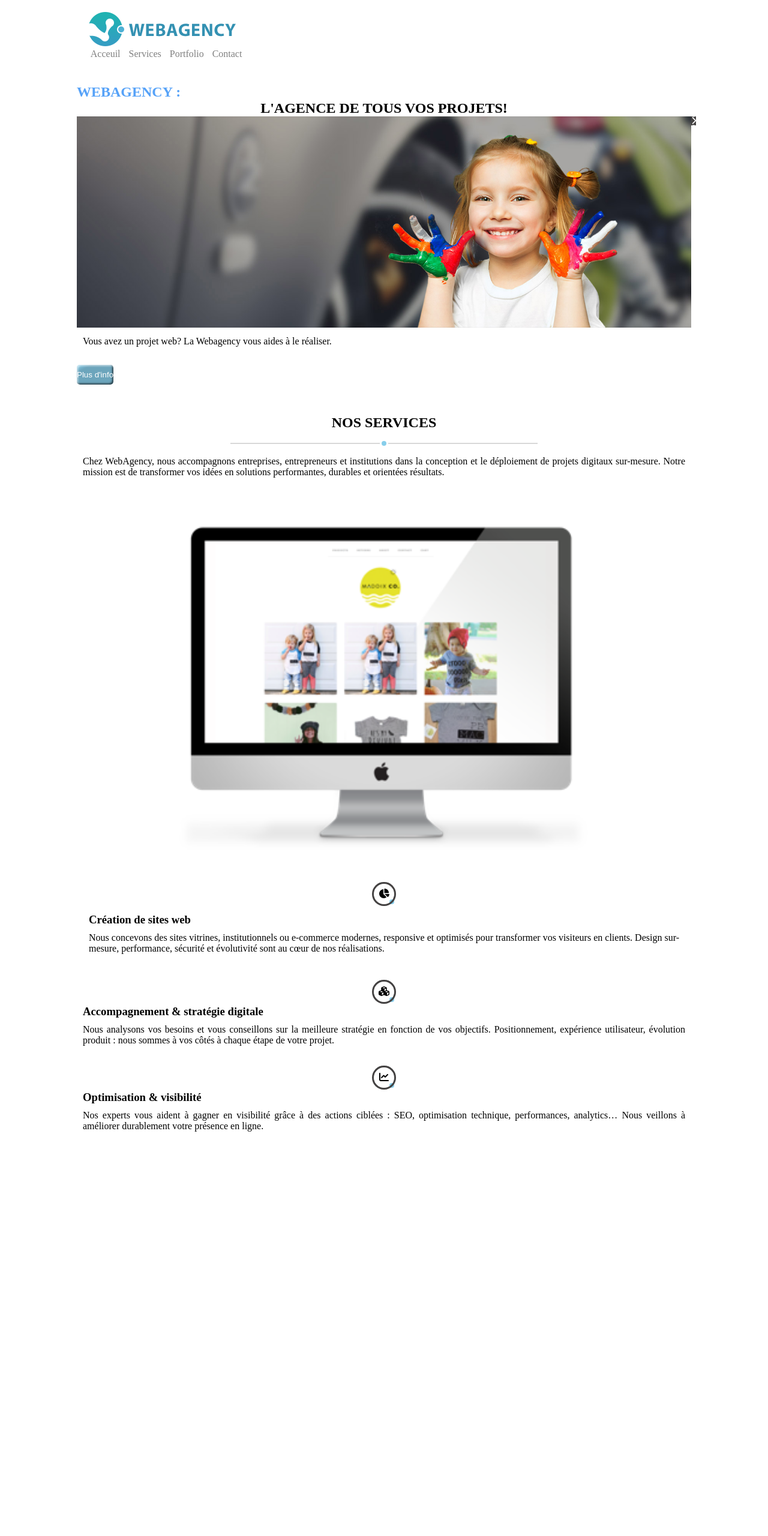
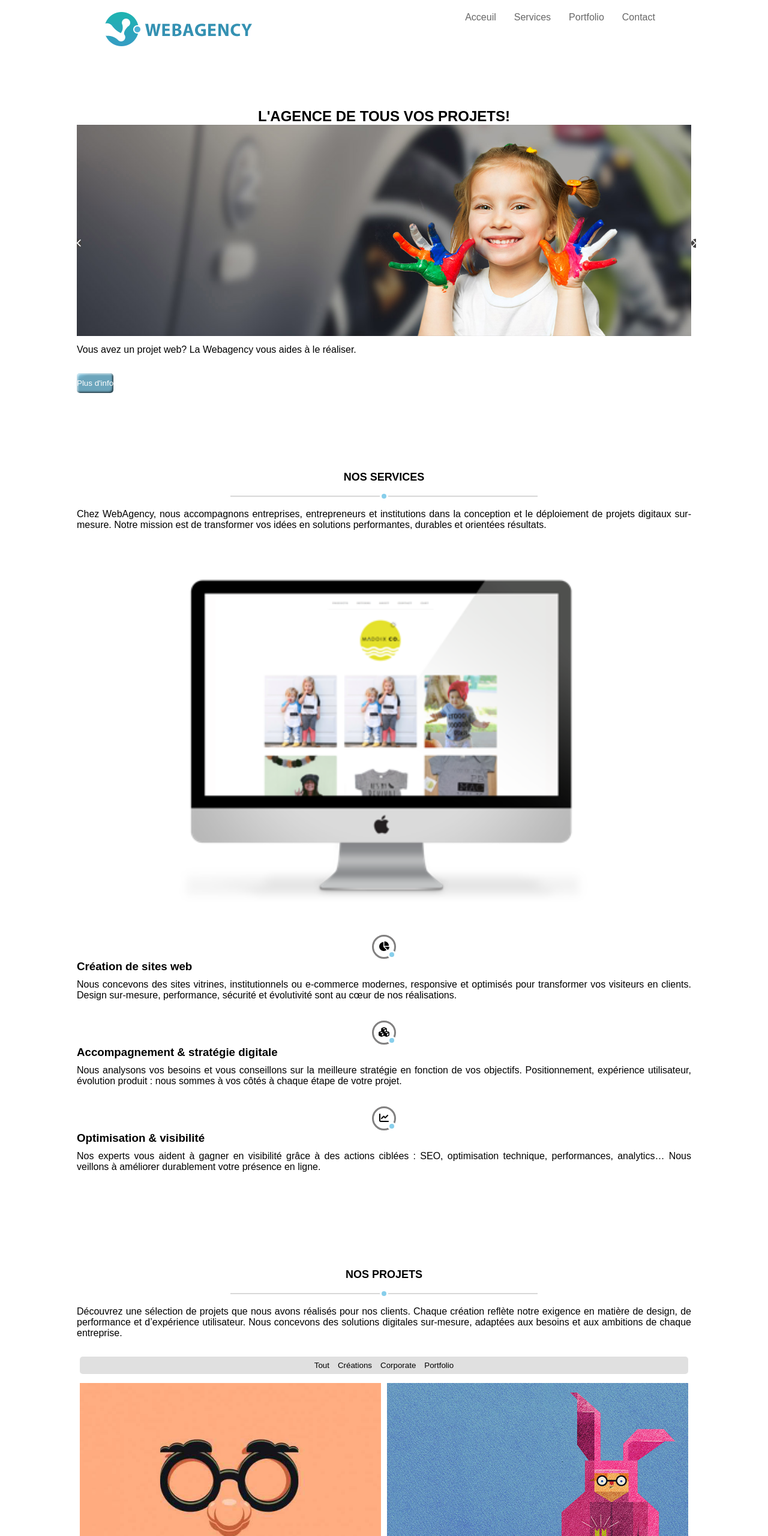
Before and after one commit to cc-didic/Webagency, a plain HTML site: page index.html in a window 1280 px wide. Shown: the top 2560 px of the page at 60% size. Before the commit the page ends 2056 px from the top, so only its background shows below. Drawn offline with Linux system fonts and the light colour scheme.

Commit message:
Modification des parametre generaux et du header

```diff
--- a/main.css
+++ b/asset/css/index.css
@@ -1,32 +1,76 @@
-/* Réinitialisation de la fenêtre pour enlever les marges */
+/*---------------------------------------- Paramètre généraux ----------------------------------------*/
 * {
     box-sizing: border-box;
     margin: 0;
     padding: 0;
+    text-decoration: none;
+}
+
+body{
+    font-family: Arial, Helvetica, sans-serif;
 }
 
 /* Logo et Nav */
 .container-nav{
-   /* Alignement des objets */
-    display: flex;
-    justify-content: space-between;
-    position: fixed;
-    top:0; left: 0%;
-    padding: 20px 11% 20px 11%;
-    z-index: 9998;
-    width: 100%;
-    background-color: rgb(255, 255, 255);
+    max-width: 1400px;
+    margin: 0 auto;
 }
 
+h1{
+    color: #fff;
+    font-size: 2.2rem;
+    text-transform: uppercase;
+}
 
-header a{
-    /* Marge, enlever le soulignage et couleur tu texte */
-    padding-left: 10px;
-    text-decoration: none;
-    color: gray;
+span{
+    color: #70abcf;
+    font-size: 1rem;
 }
+
+h2{
+    text-align: center;
+    text-transform: uppercase;
+}
+/*------------------------------------ Fin Paramètre généraux ----------------------------------------*/
+
+/*------------------------------------------- HEADER -------------------------------------------------*/
+header{
+    width: 100%;
+    display: flex;
+    position: fixed;
+    justify-content: space-around;
+    overflow: hidden;
+    top:0;
+    left: 0;
+    right: 0;
+    z-index: 5;
+}
+
+.logo, .main-menu{
+    margin: 20px 0;
+}
+
+.main-menu ul{
+    list-style: none;
+    display: flex;
+}
+
+.main-menu a{
+    color: rgba(0, 0, 0, .6);
+    font-size: 1rem;
+    padding: 30px 20px 30px 10px;
+}
+
+.main-menu a:hover{
+    color: #70abcf;
+    border-top: 3px solid #588baa;
+}
+
+/*--------------------------------------- Fin HEADER -------------------------------------------------*/
+
 /* Fin Logo et Nav */
 
+/* Main */
 .container{
     display: flex;
     flex-direction: column;
@@ -34,9 +78,10 @@ header a{
        /* Marge */
     margin: 140px 10%;
 }
+/* Fin main */
+
 /* Slider */
 .slider{
-    /* Position */
     position: relative;
 }
 
@@ -45,40 +90,34 @@ header a{
 }
 
 .half-circle-left {
-    /* Position */
     position:absolute;
+    top: 50%;
+    left: 0%;
 
-    /* Arrondir */
     border-bottom-right-radius: 100px;
     border-top-right-radius: 100px;
 
-    /* Couleur de fond */
     background-color: rgb(68, 66, 66);
     border: none;
 }
 
 .half-circle-right {
-    /* Position */
     position: absolute;
+    top: 50%;
+    left: 100%;
 
-    /* Arrondir */
     border-bottom-left-radius: 100px;
     border-top-left-radius: 100px;
 
-    /* Couleur de fond */
     background-color: rgb(68, 66, 66);
     border: none;
 }
 
 .fa-solid{
-    /* Couleur */
     color: white;
 }
-/* Fin slider */
 
-h1{
-    color: rgb(86, 162, 248);
-}
+
 
 .button-info{
     border: 0;
@@ -115,12 +154,11 @@ h1{
 /* Fin Slider */
 
 /* Nos services */
-#our-services{
-    margin-top: 50px;
-}
 
-h2{
+.section-title{
+    margin-top: 130px;
     text-align: center;
+    font-size: 18px;
 }
 
 .line {
@@ -138,24 +176,26 @@ h2{
     position: absolute;
     left: 50%;
     transform: translate(-50%, -6px);
-    background: skyblue;
+
     width: 14px;
     height: 14px;
+
+    background: skyblue;
     border-radius: 14px;
     border: solid white;
 }
 
 p{
-    margin: 10px 10px 30px 10px;
+    margin: 10px 0 30px 0;
     text-align: justify;
 }
 
-.detailed-services{
+.all-services{
     display: flex;
     flex-direction: column;
 }
 
-.service{
+.detailed-service{
     display: flex;
     flex-direction: column;
     align-items: center;
@@ -173,12 +213,14 @@ p{
     top: 72%;
     left: 50%;
     transform: translate(-50%, 0);
+
     color: black;
 }
 
 .rotating {
     -webkit-animation: rotating 2s linear infinite;
     animation: rotating 2s linear infinite;
+
     width: 40px;
     height: 40px;
 }
@@ -199,36 +241,64 @@ p{
 
 .circle{
     position: absolute;
+
     width: 40px;
     height: 40px;
+
     border-radius: 40px;
-    border: solid rgb(68, 66, 66);
+    border: solid rgb(129, 128, 128);
 }
 
 .medium-ball{
-    background: skyblue;
     width: 14px;
     height: 14px;
+
+    background: skyblue;
     border-radius: 14px;
     border: solid white;
-
-}
-
-.paragraphe{
-    padding: 10px;
-}
-
-h3{
-    margin-left: 10px;
 }
 
 /* Fin nos services */
+
+/* Nos projets */
+
+.all-button-picture{
+    display: flex;
+    justify-content: center;
+    background: rgb(224, 224, 224);
+    border-radius: 5px;
+    border: 5px;
+    margin: 0 5px 10px 5px;
+}
+
+.button-picture{
+    border: none;
+    padding: 7px;
+    background: transparent;
+}
+
+.portfolio{
+    display: flex;
+    flex-direction: row;
+    flex-wrap: wrap;
+    justify-content: center;
+}
+
+.portfolio-picture, .corporate-picture, .creation-picture{
+    width: 50%;
+    padding: 5px;
+}
+
+
 /* Fin Main */
 
 /* Responcive */
 
 @media screen and (max-width:480px) {
     /* Logo et Nav */
+    .container-nav{
+    justify-content: center;
+    }
     header{
         flex-direction: column;
         padding: 0;
@@ -243,48 +313,36 @@ h3{
 
     /* Slider */
     .half-circle-left {
-        top: 50%;
-        left: 0%;
-        transform: translate(0%, -50%);
+        transform: translate(0%, -130%);
 
-        /* Taille */
         width: 20px;
         height: 40px;
     }
 
     .half-circle-right {
-        top: 50%;
-        left: 100%;
-        transform: translate(-100%, -50%);
+        transform: translate(-100%, -130%);
 
-        /* Taille */
         width: 20px;
         height: 40px;
     }
-    /* Fin Slider */
 
-    /* Section titre */
     .titre {
-        /* Position */
         position: relative;
 
         display: flex;
         flex-direction: column;
 
-        /* Longueur */
         width: 100%;
 
-        /* Taille de la police */
         font-size: 10px;
     }
 
-    h2{
+    .titre h2{
         font-size: 14px;
         color: black;
     }
 
     .plus-info{
-        /* Position */
         position: relative;
 
         width: 100%;
@@ -295,9 +353,13 @@ h3{
 
     .button-info{
         width: 75px;
+
         padding: 0 10px;
+
         font-size: 12px;
     }
+
+    /* Fin slider */
 
     #feature{
         width: 100%;
--- /dev/null
+++ b/asset/js/script.js
@@ -0,0 +1,79 @@
+/* cette fonction permet de changer l'image du slider grade à son id */
+function slider(imgid) {
+
+
+    let img = document.getElementById(imgid);
+
+    if (img.src.match('./asset/webagency_images/images/slider/bg1.jpg')){
+
+        img.src = './asset/webagency_images/images/slider/bg2.jpg';
+
+    }
+    else {
+
+        img.src = "./asset/webagency_images/images/slider/bg1.jpg";
+
+    }
+
+}
+
+function picture(nbr_picture, id){
+
+    if(id == "creation")
+    {
+        for(let i=0; i<nbr_picture; i++)
+        {
+            if(document.getElementById("id_"+i).className == "portfolio-picture")
+            {
+                document.getElementById("id_"+i).hidden = true;
+            }
+            else if(document.getElementById("id_"+i).className == "corporate-picture")
+            {
+                document.getElementById("id_"+i).hidden = true;
+            }
+            else{
+                document.getElementById("id_"+i).hidden = false;
+            }
+        }
+    }
+    else if(id == "corporate")
+    {
+        for(let i=0; i<nbr_picture; i++)
+        {
+            if(document.getElementById("id_"+i).className == "portfolio-picture")
+            {
+                document.getElementById("id_"+i).hidden = true;
+            }
+            else if(document.getElementById("id_"+i).className == "creation-picture")
+            {
+                document.getElementById("id_"+i).hidden = true;
+            }
+            else{
+                document.getElementById("id_"+i).hidden = false;
+            }
+        }
+    }
+    else if(id == "portfolio")
+    {
+        for(let i=0; i<nbr_picture; i++)
+        {
+            if(document.getElementById("id_"+i).className == "corporate-picture")
+            {
+                document.getElementById("id_"+i).hidden = true;
+            }
+            else if(document.getElementById("id_"+i).className == "creation-picture")
+            {
+                document.getElementById("id_"+i).hidden = true;
+            }
+            else{
+                document.getElementById("id_"+i).hidden = false;
+            }
+        }
+    }
+    else{
+        for(let i=0; i<nbr_picture; i++)
+        {
+            document.getElementById("id_"+i).hidden = false;
+        }
+    }
+}
--- a/index.html
+++ b/index.html
@@ -3,22 +3,28 @@
 <head>
     <meta charset="UTF-8">
     <meta name="viewport" content="width=device-width, initial-scale=1.0">
-    <link rel="stylesheet" href="main.css">
+    <link rel="stylesheet" href="/asset/css/index.css">
     <title>Webagency</title>
     <link rel="icon" href="asset/webagency_images/favicon.ico">
 </head>
 
 <body>
 
-    <!-- Logo et Nav -->
     <div class="container-nav">
         <header>
-            <img src="./asset/webagency_images/logo.png" alt="Logo du site">
-            <nav>
-                <a href="#">Acceuil</a>
-                <a href="#our-services">Services</a>
-                <a href="#">Portfolio</a>
-                <a href="#">Contact</a>
+            <!-- Logo -->
+             <div class="logo">
+                <img src="./asset/webagency_images/logo.png" alt="Logo du site">
+             </div>
+
+             <!-- Navbar -->
+            <nav class="main-menu">
+                <ul class="onglets">
+                    <li><a href="#">Acceuil</a></li>
+                    <li><a href="#our-services">Services</a></li>
+                    <li><a href="#our-projects">Portfolio</a></li>
+                    <li><a href="#">Contact</a></li>
+                </ul>
             </nav>
         </header>
     </div>
@@ -51,31 +57,40 @@
 
         <!-- Nos services -->
         <section id="our-services">
+            <!-- Titre de la section -->
+            <h2 class="section-title">NOS SERVICES</h2>
 
-            <h2>NOS SERVICES</h2>
-
+            <!-- Ajout d'une ligne avec une boule au centre -->
             <div class="line">
                 <div class="small-ball"></div>
             </div>
 
+            <!-- Description WebAgency -->
             <p>
                 Chez WebAgency, nous accompagnons entreprises, entrepreneurs et institutions dans
                 la conception et le déploiement de projets digitaux sur-mesure. Notre mission est
                 de transformer vos idées en solutions performantes, durables et orientées résultats.
             </p>
 
-            <div class="detailed-services">
+            <!-- Tous les services-->
+            <div class="all-services">
+
+                <!-- Ajout d'une image -->
                 <img id="feature" src="./asset/webagency_images/main-feature.png" alt="Logo du site">
 
-                <div class="service">
+
+                <div class="detailed-service">
+
+                    <!-- Ajout d'une animation -->
                     <div class="background-anime">
                         <i class="fa-sharp fa-solid fa-chart-pie"></i>
+                        <div class="circle"></div>
                         <div class="rotating">
-                            <div class="circle"></div>
                             <div class="medium-ball"></div>
                         </div>
                     </div>
 
+                    <!-- Description du service -->
                     <div class="paragraphe">
                         <h3>Création de sites web</h3>
                         <p>
@@ -87,16 +102,19 @@
                     </div>
                 </div>
 
-                <div class="service">
+                <div class="detailed-service">
+
+                    <!-- Ajout d'une animation -->
                     <div class="background-anime">
                         <i class="fa-sharp fa-solid fa-cubes"></i>
+                        <div class="circle"></div>
                         <div class="rotating">
-                            <div class="circle"></div>
                             <div class="medium-ball"></div>
                         </div>
                     </div>
 
-                    <div>
+                    <!-- Description du service -->
+                    <div class="paragraphe">
                         <h3>Accompagnement & stratégie digitale</h3>
                         <p>
                             Nous analysons vos besoins et vous conseillons sur la meilleure stratégie en fonction
@@ -107,16 +125,19 @@
 
                 </div>
 
-                <div class="service">
+                <div class="detailed-service">
+
+                    <!-- Ajout d'une animation -->
                     <div class="background-anime">
                         <i class="fa-sharp fa-solid fa-chart-line"></i>
+                        <div class="circle"></div>
                         <div class="rotating">
-                            <div class="circle"></div>
                             <div class="medium-ball"></div>
                         </div>
                     </div>
 
-                    <div>
+                    <!-- Description du service -->
+                    <div class="paragraphe">
                         <h3>Optimisation & visibilité</h3>
                         <p>
                             Nos experts vous aident à gagner en visibilité grâce à des actions ciblées :
@@ -130,13 +151,58 @@
             </div>
 
         </section>
+        <!-- Fin nos services -->
+
+        <!-- Nos Projets -->
+        <section id="our-projects">
+
+            <!-- Titre de la section -->
+            <h2 class="section-title">NOS PROJETS</h2>
+
+            <!-- Ajout d'une ligne avec une boule au centre -->
+            <div class="line">
+                <div class="small-ball"></div>
+            </div>
+
+            <!-- Description WebAgency -->
+            <p>
+                Découvrez une sélection de projets que nous avons réalisés pour
+                nos clients. Chaque création reflète notre exigence en matière
+                de design, de performance et d’expérience utilisateur.
+                Nous concevons des solutions digitales sur-mesure,
+                adaptées aux besoins et aux ambitions de chaque entreprise.
+            </p>
+
+            <div class="all-button-picture">
+                <button class="button-picture" id="all" onclick= "picture(8, this.id)">Tout</button>
+                <button class="button-picture" id="creation" onclick= "picture(8, this.id)">Créations</button>
+                <button class="button-picture" id="corporate" onclick= "picture(8, this.id)">Corporate</button>
+                <button class="button-picture" id="portfolio" onclick= "picture(8, this.id)">Portfolio</button>
+            </div>
+
+            <div class="portfolio">
+                <img id="id_0" class="portfolio-picture" src="./asset/webagency_images/images/portfolio/01.jpg" alt="Logo du site">
+                <img id="id_1" class="portfolio-picture" src="./asset/webagency_images/images/portfolio/02.jpg" alt="Logo du site">
+                <img id="id_2" class="corporate-picture" src="./asset/webagency_images/images/portfolio/03.jpg" alt="Logo du site">
+                <img id="id_3" class="creation-picture" src="./asset/webagency_images/images/portfolio/04.jpg" alt="Logo du site">
+                <img id="id_4" class="corporate-picture" src="./asset/webagency_images/images/portfolio/05.jpg" alt="Logo du site">
+                <img id="id_5" class="portfolio-picture" src="./asset/webagency_images/images/portfolio/06.jpg" alt="Logo du site">
+                <img id="id_6" class="portfolio-picture" src="./asset/webagency_images/images/portfolio/07.jpg" alt="Logo du site">
+                <img id="id_7" class="creation-picture" src="./asset/webagency_images/images/portfolio/08.jpg" alt="Logo du site">
+            </div>
+
+        </section>
+
+        <section class="map">
+            <iframe title="map" src="https://www.google.com/maps/embed?pb=!1m18!1m12!1m3!1d12452.748297659384!2d2.280542375983258!3d48.86757310628!2m3!1f0!2f0!3f0!3m2!1i1024!2i768!4f13.1!3m3!1m2!1s0x47e66ff002da0511%3A0x3d605025578fd202!2sChaillot%2C%20Paris!5e1!3m2!1sfr!2sfr!4v1761231469166!5m2!1sfr!2sfr" width="250" style="border:0;" allowfullscreen="" loading="lazy" referrerpolicy="no-referrer-when-downgrade"></iframe>
+        </section>
     </main>
 
     <footer>
 
     </footer>
     <script src="https://kit.fontawesome.com/a73388c5ee.js" crossorigin="anonymous"></script>
-    <script src="./js/slider.js"></script>
+    <script src="./asset/js/script.js"></script>
 
 </body>
 
```
Also changed, not shown: js/slider.js (deleted, +0 -18 lines), asset/webagency_images/images/portfolio/01.jpg (added), asset/webagency_images/images/portfolio/02.jpg (added), asset/webagency_images/images/portfolio/03.jpg (added), asset/webagency_images/images/portfolio/04.jpg (added), asset/webagency_images/images/portfolio/05.jpg (added), asset/webagency_images/images/portfolio/06.jpg (added), asset/webagency_images/images/portfolio/07.jpg (added), asset/webagency_images/images/portfolio/08.jpg (added), asset/webagency_images/images/portfolio/full.jpg (added).
